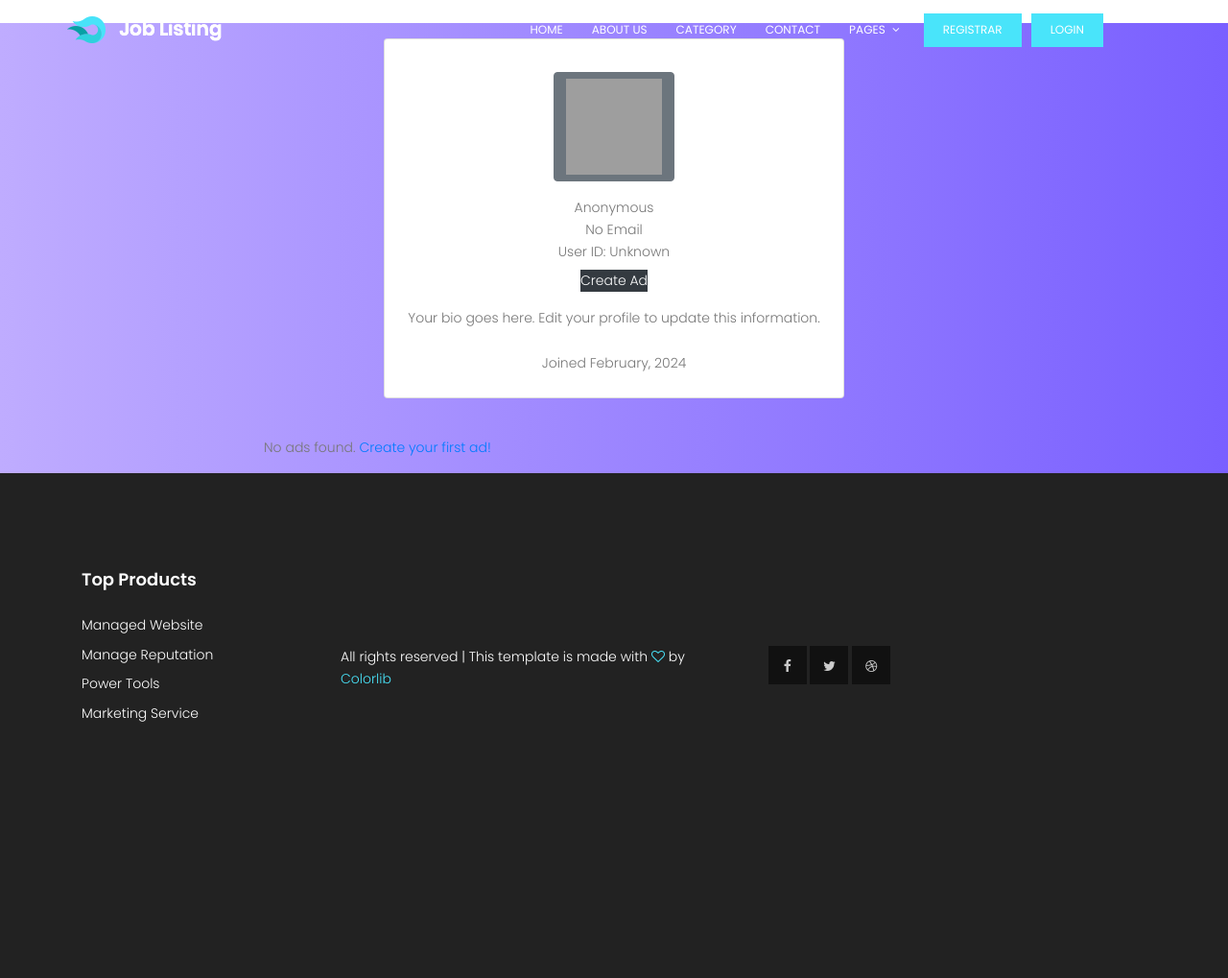
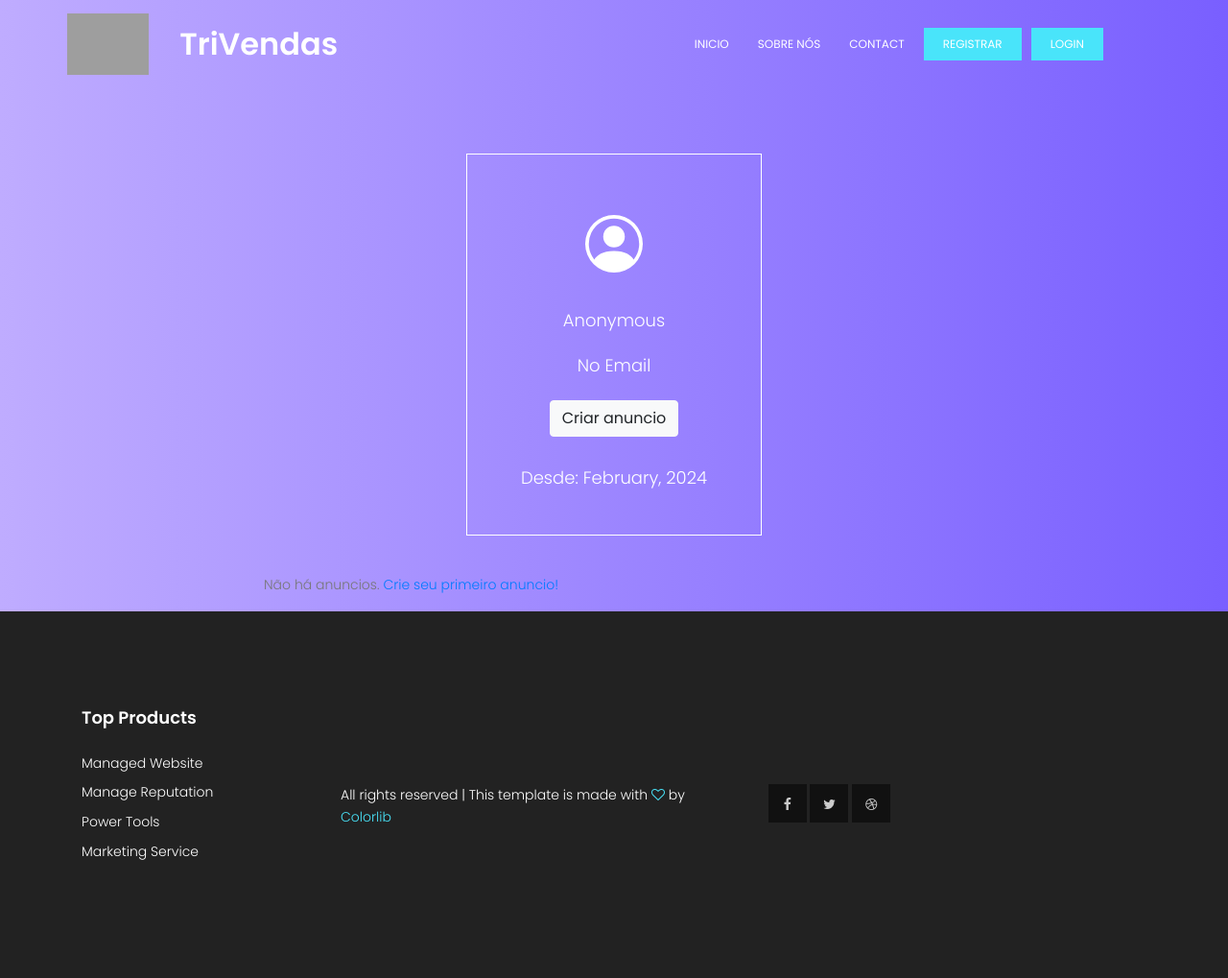
Before and after one commit to Milena-Goncalves/tri-vendas, a PHP site: page /pages/my_account.php in a window 1280 px wide. Shown: the whole page at 96% size. Before the commit the page ends 752 px from the top, so only its background shows below. Run offline with PHP 8.4, Linux system fonts and the light colour scheme; some libraries are stand-ins or nearby versions; grey boxes are pictures that could not be loaded.

Commit message:
finalizacao de algumas pgs

```diff
--- a/models/log.php
+++ b/models/log.php
@@ -64,6 +64,8 @@ if (isset($_POST["verify"])) {
 
     if ($userCode == $_SESSION["verification_code"]) {
         unset($_SESSION["verification_code"]);
+        $_SESSION["user_logged_in"] = true;
+        $_SESSION["user_id"] = $_SESSION["temp_user_id"];
         header("Location: index.php");
         exit();
     } else {
@@ -76,5 +78,3 @@ if (isset($_POST["verify"])) {
 <?php if (!empty($message)) {
     echo $message;
 } ?>
-
-<!-- Aqui começa o HTML do seu login.php, inclua este PHP no topo do seu arquivo HTML -->
--- a/pages/compar/header.php
+++ b/pages/compar/header.php
@@ -2,25 +2,24 @@
 <!DOCTYPE html>
 	<html lang="zxx" class="no-js">
 	<head>
-		<!-- Mobile Specific Meta -->
+
 		<meta name="viewport" content="width=device-width, initial-scale=1, shrink-to-fit=no">
-		<!-- Favicon-->
+
 		<link rel="shortcut icon" href="img/fav.png">
-		<!-- Author Meta -->
+
 		<meta name="author" content="codepixer">
-		<!-- Meta Description -->
+
 		<meta name="description" content="">
-		<!-- Meta Keyword -->
+
 		<meta name="keywords" content="">
-		<!-- meta character set -->
+
 		<meta charset="UTF-8">
-		<!-- Site Title -->
+
 		<title>Tri-Vendas</title>
 
 		<link href="https://fonts.googleapis.com/css?family=Poppins:100,200,400,300,500,600,700" rel="stylesheet">
-			<!--
-			CSS
-			============================================= -->
+
+
 
 			<link rel="stylesheet" href="../../css/linearicons.css">
 			<link rel="stylesheet" href="../../css/font-awesome.min.css">
@@ -39,21 +38,21 @@
 			    <div class="container">
 			    	<div class="row align-items-center justify-content-between d-flex">
 				      <div id="logo">
-				        <a href="../../index.php"><img src="../../img/logo.png" alt="" title="" /></a>
+				        <a href="../../index.php" lass="navbar-brand" class="d-flex">
+							<img src="https://imgmilena.s3.eu-north-1.amazonaws.com/logo.png" class="d-flex" style="height: 4rem" />
+	<h4 class="d-flex align-items-center" style="
+    color: white;
+    font-size: 2rem;
+	padding-left: 2rem"> TriVendas</h4>
+	</a>
 				      </div>
 				      <nav id="nav-menu-container">
 				        <ul class="nav-menu">
-				          <li class="menu-active"><a href="../../pages/index.php">Home</a></li>
-				          <li><a href="about-us.php">About Us</a></li>
-				          <li><a href="category.php">Category</a></li>
+				          <li class="menu-active"><a href="../../pages/index.php">Inicio</a></li>
+				          <li><a href="about-us.php">Sobre nós</a></li>
 				          <li><a href="contact.php">Contact</a></li>
-				          <li class="menu-has-children"><a href="">Pages</a>
-				            <ul>
-								<li><a href="elements.html">elements</a></li>
-								<li><a href="search.html">search</a></li>
-								<li><a href="single.html">single</a></li>
-				            </ul>
 				          </li>
+
 				          <?php if ($isUserLoggedIn): ?>
                         <li><a class="ticker-btn" href="create_ad.php">Criar Anúncio</a></li>
 				          <li><a class="ticker-btn" href="../../logout.php">Logout</a></li>
--- a/pages/create_ad.php
+++ b/pages/create_ad.php
@@ -1,6 +1,5 @@
 <?php require "../models/create_ads.php"; ?>
 <?php require "../pages/compar/header.php"; ?>
-
 <div class="vh-100 gradient-custom">
     <div class="container py-5 h-100">
         <div class="row d-flex justify-content-center align-items-center h-100" style="margin: 15% 0 15% 0;">
--- a/pages/my_account.php
+++ b/pages/my_account.php
@@ -2,31 +2,32 @@
 <?php include "../models/account.php"; ?>
 
 <div class="vh-100 gradient-custom">
-<div class="container mt-4 mb-4 p-3 d-flex justify-content-center">
-    <div class="card p-4">
-        <div class="image d-flex flex-column justify-content-center align-items-center">
-            <button class="btn btn-secondary">
-                <img src="https://i.imgur.com/wvxPV9S.png" height="100" width="100" />
-            </button>
-            <span class="name mt-3"><?= htmlspecialchars(
+<div class="container mb-4 p-3 d-flex justify-content-center">
+    <div style="
+    padding-top: 9rem;
+    color: #ffffff;
+    font-size: 18px;">
+        <div class="image d-flex flex-column justify-content-center align-items-center border border-white p-5">
+        <svg xmlns="http://www.w3.org/2000/svg" width="60px" height="60px" fill="#ffffff" class="bi bi-person-circle" viewBox="0 0 16 16 " style="
+    margin: 15px;">
+                        <path d="M11 6a3 3 0 1 1-6 0 3 3 0 0 1 6 0" />
+                        <path fill-rule="evenodd" d="M0 8a8 8 0 1 1 16 0A8 8 0 0 1 0 8m8-7a7 7 0 0 0-5.468 11.37C3.242 11.226 4.805 10 8 10s4.757 1.225 5.468 2.37A7 7 0 0 0 8 1" />
+                    </svg>
+            <span class="name mt-4"><?= htmlspecialchars(
                 $userInfo["username"] ?? "Anonymous"
             ) ?></span>
-            <span class="idd"><?= htmlspecialchars(
+            <span class="idd mt-4"><?= htmlspecialchars(
                 $userInfo["email"] ?? "No Email"
             ) ?></span>
-            <div class="d-flex flex-row justify-content-center align-items-center gap-2">
-                <span class="idd1">User ID: <?= htmlspecialchars(
-                    $userId ?? "Unknown"
-                ) ?></span>
+            <div class=" d-flex mt-4">
+            <a href="create_ad.php" class="btn btn-light align-items-right">Criar anuncio</a>
             </div>
-            <div class=" d-flex mt-2">
-                <a href="create_ad.php" class="btn1 btn-dark">Create Ad</a>
+
+            <div class="text mt-3">
+                <span></span>
             </div>
-            <div class="text mt-3">
-                <span>Your bio goes here. Edit your profile to update this information.</span>
-            </div>
-            <div class=" px-2 rounded mt-4 date ">
-                <span class="join">Joined <?= date(
+            <div class=" px-2 rounded mt-3 date ">
+                <span class="join">Desde: <?= date(
                     "F, Y",
                     strtotime($userInfo["register_date"] ?? "now")
                 ) ?></span>
@@ -60,12 +61,15 @@
                                     ) ?></h4></a>
                                 </div>
                             </div>
-                            <div class="delete-button">
+                            <div class="delete-button" style="
+    display: grid;
+    margin-block: -2rem;
+    margin-left: 25rem;">
                             <form action="delete_ad.php" method="POST">
                                 <input type="hidden" name="ad_id" value="<?= htmlspecialchars(
                                     $ad["ad_id"]
                                 ) ?>">
-                                <button type="submit" class="btn btn-danger">Delete</button>
+                                <button type="submit" class="btn btn-outline-secondary">Delete</button>
                             </form>
                             </div>
                             <p>
@@ -74,17 +78,17 @@
                             <h5>Price: <?= htmlspecialchars(
                                 $ad["price"]
                             ) ?></h5>
-                            <p class="address"><span class="lnr lnr-map"></span> Category: <?= htmlspecialchars(
+                            <p class="address"><span class="lnr lnr-map"></span> Categoria: <?= htmlspecialchars(
                                 $ad["category_name"]
                             ) ?></p>
-                            <p class="address"><span class="lnr lnr-database"></span> Post Date: <?= $ad[
+                            <p class="address"><span class="lnr lnr-database"></span> Data Postada: <?= $ad[
                                 "post_date"
                             ] ?></p>
                         </div>
                     </div>
                 <?php endforeach; ?>
             <?php else: ?>
-                <p>No ads found. <a href="create_ad.php">Create your first ad!</a></p>
+                <p>Não há anuncios. <a href="create_ad.php">Crie seu primeiro anuncio!</a></p>
             <?php endif; ?>
         </div>
     </div>
```
Also changed, not shown: models/verify.php (deleted, +0 -22 lines), pages/about-us.php (added, +49 -0 lines), pages/compar/headerlogin.php (+10 -11 lines), pages/index.php (+5 -6 lines), pages/verify_code.php (+31 -6 lines).
